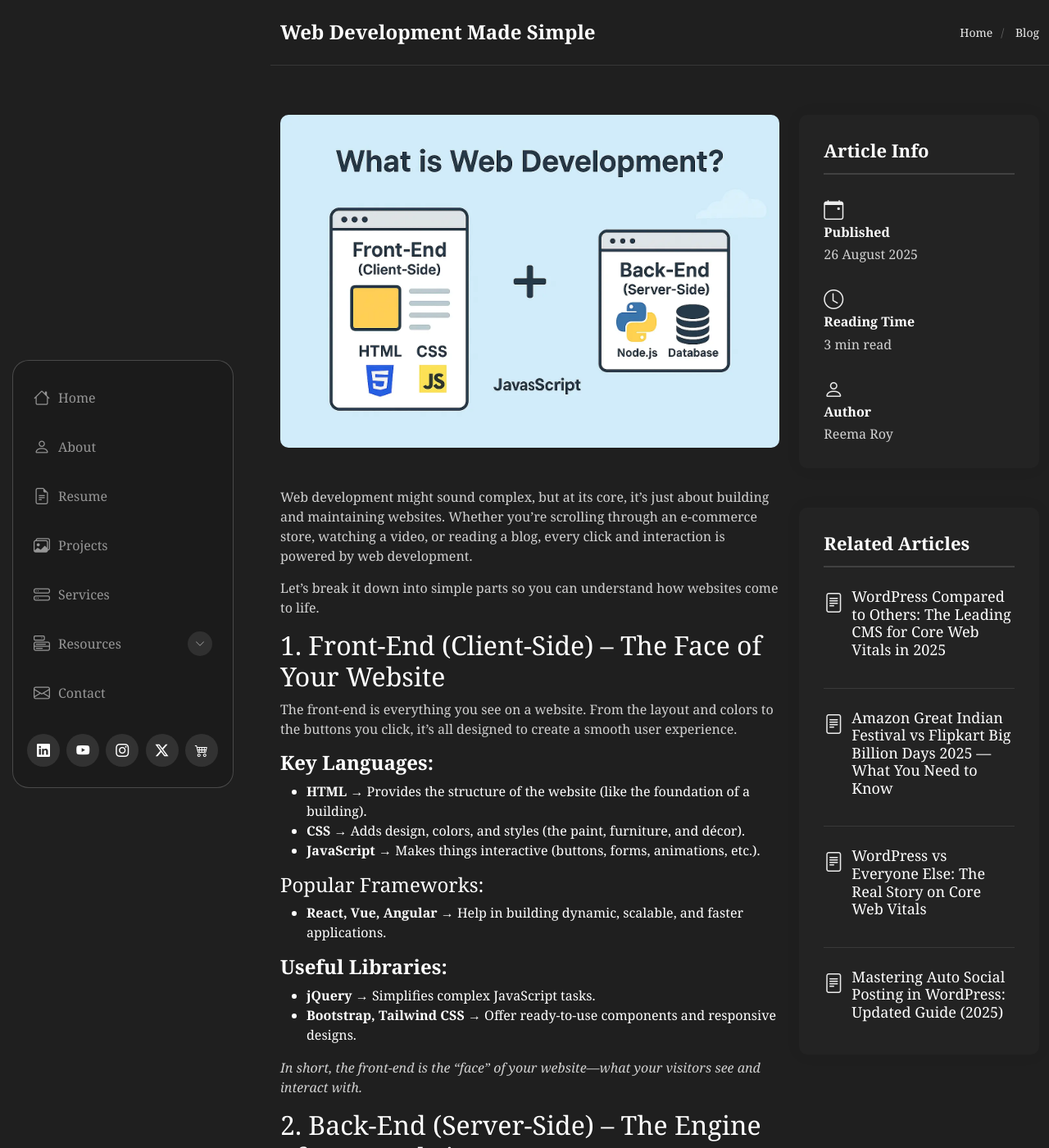
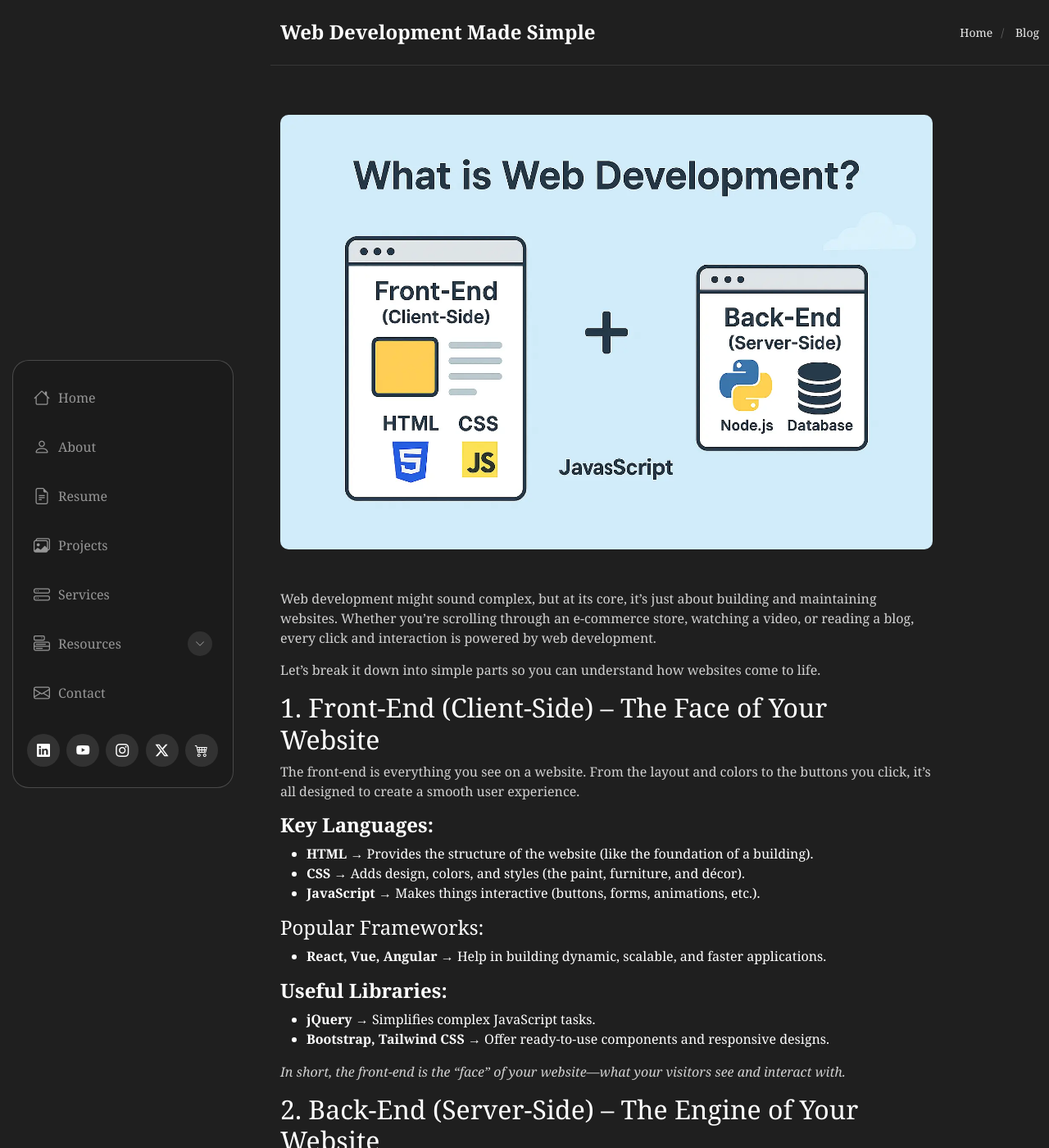
Before and after one commit to iamreemaroy/Reema-Roy, a Jekyll site: the page built from blog/_posts/2025-08-26-web-development-made-simple.md, in a window 1280 px wide and 1400 px high. Shown: the whole window at 82% size. Built offline with Jekyll 4.4.1, drawn with Linux system fonts in a browser that asks for light colours.

Commit message:
Update post.html

```diff
--- a/_layouts/post.html
+++ b/_layouts/post.html
@@ -24,7 +24,7 @@ layout: default
     <div class="container" data-aos="fade-up" data-aos-delay="100">
       <div class="row gy-4">
         <!-- MAIN CONTENT -->
-        <div class="col-lg-8"> {% if page.thumbnail %} <div class="service-details-slider swiper">
+        <div class="col-lg-8"> {% if page.thumbnail %} <div class="service-details-slider swiper featured-image">
             <div class="swiper-wrapper">
               <div class="swiper-slide">
                 <img src="{{ page.thumbnail | absolute_url }}" class="img-fluid" alt="{{ page.title }}" loading="lazy" decoding="async">
@@ -71,10 +71,23 @@ layout: default
     </div>
   </section>
 </main>
+
 <style>
   @media (min-width: 1200px) {
     body {
       padding-left: 0px !important;
+    }
+
+    .col-lg-8 {
+      width: 820px;
+    }
+    .col-lg-4 {
+      width: 380px;
+    }
+
+    featured-image {
+      width: 1200px;
+      height: 675px;
     }
 
     table th,
@@ -141,4 +154,10 @@ layout: default
     border-bottom: none;
   }
 
+  @media (min-width: 600px) {
+   featured-image {
+      width: 1200px;
+      height: 675px;
+    }
+  }
 </style>
```
